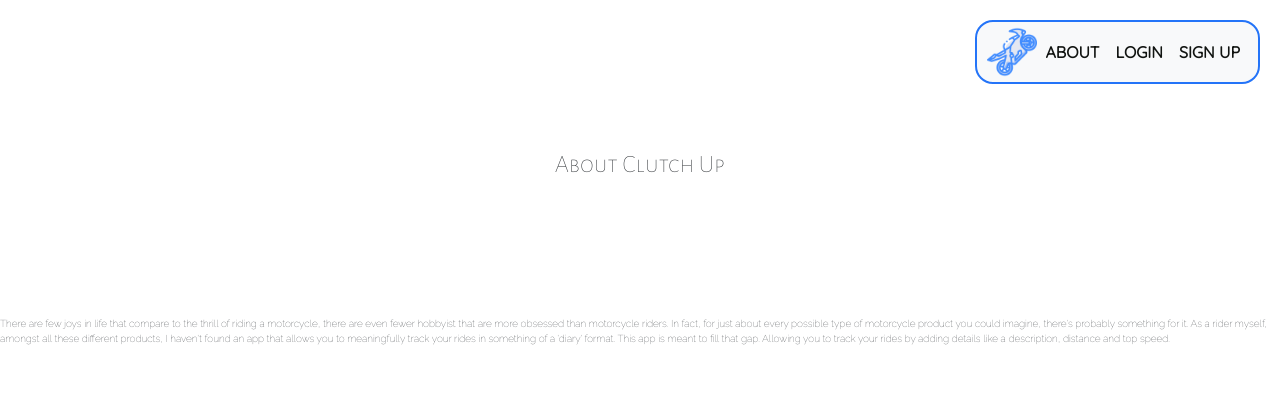
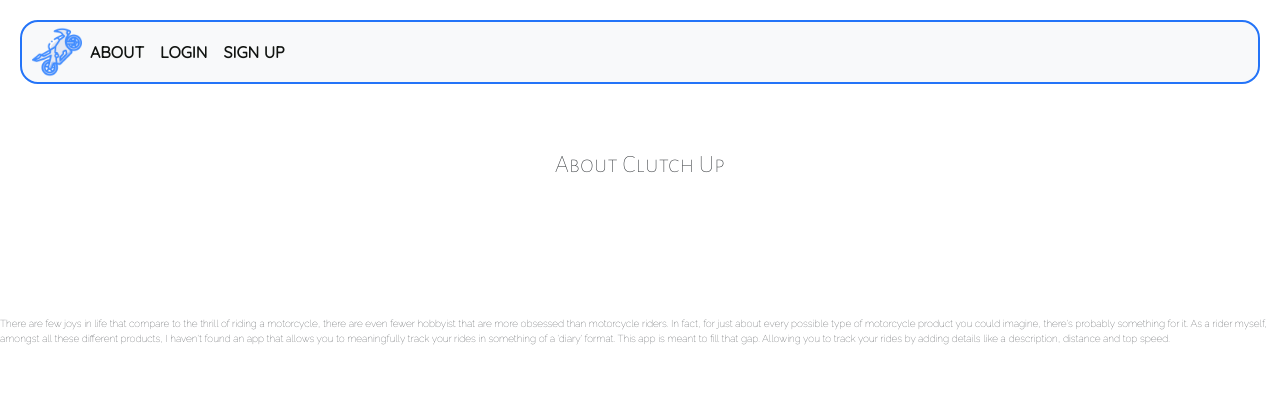
Before and after one commit to sforesi/clutch_up, a Django app: page /about/ in a window 1280 px wide. Shown: the top 420 px of the page. Run offline with Django 3.2, Linux system fonts and the light colour scheme; some libraries are stand-ins or nearby versions.

Commit message:
resolve some navbar css issues + add favicon

```diff
--- a/main_app/static/css/about.css
+++ b/main_app/static/css/about.css
@@ -56,6 +56,7 @@ img {
 
 nav {
   margin: 10px;
+  width: 100%;
 }
 
 ul {
--- a/main_app/static/css/base.css
+++ b/main_app/static/css/base.css
@@ -60,6 +60,8 @@ header {
 nav {
   margin: 10px;
   font-family: 'Quicksand', sans-serif;
+  display: flex !important;
+  justify-content: flex-end !important;
 }
 
 ul {
@@ -70,6 +72,7 @@ ul {
 
 main {
   width: 100%;
+  margin-top: 50px;
 }
 
 h2 {
@@ -99,6 +102,16 @@ nav li {
   padding: 5px 8px;
 }
 
+.navbar-nav {
+  display: flex;
+  flex-direction: column;
+}
+
+.navbar-nav > div {
+  display: flex;
+  flex-direction: column;
+}
+
 .header-logo-container {
   margin: auto;
   padding: 10px 20px 0;
@@ -123,6 +136,7 @@ nav li {
   cursor: pointer;
   font-family: inherit;
   margin-right: 10px;
+
 }
 
 .btn:hover {
@@ -175,6 +189,7 @@ nav li {
   main {
     max-width: 1300px;
     min-height: calc(100vh - 53px);
+    margin-top: 0;
   }
 
   nav,
@@ -240,9 +255,17 @@ nav li {
 
   .nav-logo{
     height: 50px;
-    display: block;
   }
 
+  .navbar-nav {
+    display: flex !important;
+  }
+
+  .navbar-nav > div {
+    display: flex;
+    flex-direction: row;
+    /* margin-left: 100%; */
+  }
 
   nav,
   .header-logo-container {
@@ -252,9 +275,9 @@ nav li {
     border-radius: 18px;
   }
 
-  nav {
+  /* nav {
     margin-left: auto;
-  }
+  } */
 
   .header-logo-container {
     /* visual fix to help align logo */
@@ -276,4 +299,5 @@ nav li {
       backdrop-filter: blur(3px);
     }
   }
+
 }
--- a/main_app/templates/base.html
+++ b/main_app/templates/base.html
@@ -6,6 +6,7 @@
   <meta charset="UTF-8">
   <meta http-equiv="X-UA-Compatible" content="IE=edge">
   <meta name="viewport" content="width=device-width, initial-scale=1.0">
+  <link rel="shortcut icon" href="{% static 'images/clutch-up-logo.png' %}" type="image/png">
   <title>Clutch Up</title>
   <link rel="stylesheet" type="text/css" href="{% static 'css/base.css' %}">
   <link rel="stylesheet" href="https://maxcdn.bootstrapcdn.com/bootstrap/4.0.0/css/bootstrap.min.css" integrity="sha384-Gn5384xqQ1aoWXA+058RXPxPg6fy4IWvTNh0E263XmFcJlSAwiGgFAW/dAiS6JXm" crossorigin="anonymous">
@@ -25,7 +26,7 @@
     <span class="navbar-toggler-icon"></span>
   </button>
   <div class="collapse navbar-collapse" id="navbarTogglerDemo03">
-  <ul class="navbar-nav mr-auto mt-2 mt-lg-0">
+  <ul class="navbar-nav mt-2 mt-lg-0">
 
   {% if user.is_authenticated %}
     <a class="nav-logo" href="{% url 'home' %}">
@@ -33,13 +34,13 @@
       src="{% static 'images/clutch-up-logo.png' %}"
       alt="The Clutch Up Logo"
     ></a>
-        <li class="nav-item active">
+    <div>
+      <li class="nav-item active">
         <a class="nav-link" href="{% url 'trips_index' %}"> PAST RIDES <span class="sr-only">(current)</span></a>
       </li>
         <li class="nav-item active">
         <a class="nav-link" href="{% url 'trips_create' %}">ADD A RIDE <span class="sr-only">(current)</span></a>
       </li>
-        </li>
         <li class="nav-item active">
         <a class="nav-link" href="{% url 'about' %}"> ABOUT <span class="sr-only">(current)</span></a>
       </li>
@@ -47,6 +48,7 @@
         <li class="nav-item active">
         <a class="nav-link" href="{% url 'logout' %}">LOG OUT <span class="sr-only">(current)</span></a>
       </li>
+    </div>
 
     </ul>
   {% else %}
@@ -56,9 +58,11 @@
           alt="The Clutch Up Logo"
         >
       </a>
-    <li><a href="{% url 'about' %}">ABOUT</a></li>
-    <li><a href="{% url 'home' %}">LOGIN</a></li>
-    <li><a href="{% url 'signup' %}">SIGN UP</a></li>
+    <div>
+      <li><a href="{% url 'about' %}">ABOUT</a></li>
+      <li><a href="{% url 'home' %}">LOGIN</a></li>
+      <li><a href="{% url 'signup' %}">SIGN UP</a></li>
+    </div>
   {% endif %}
   </div>
 </nav>
```
